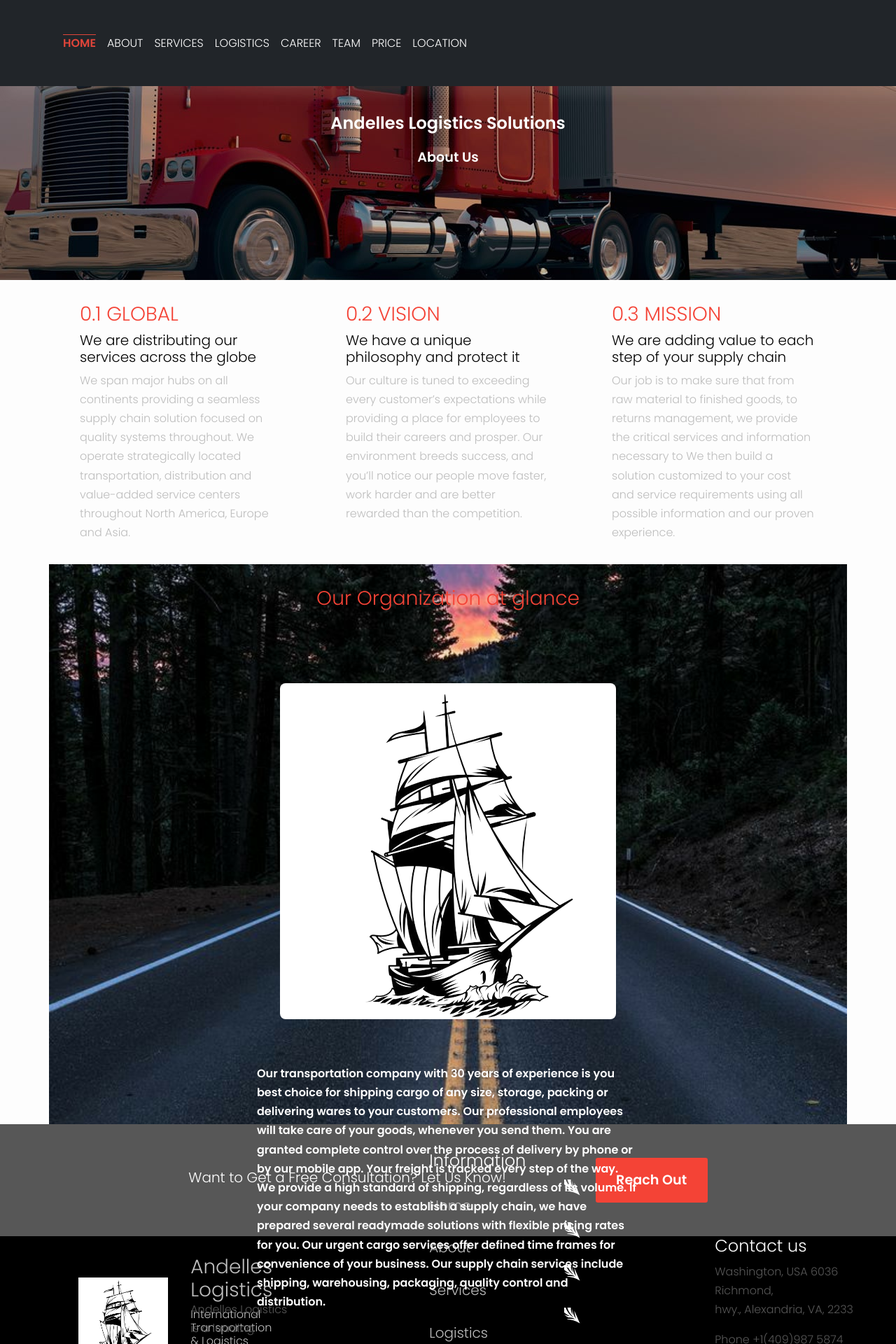
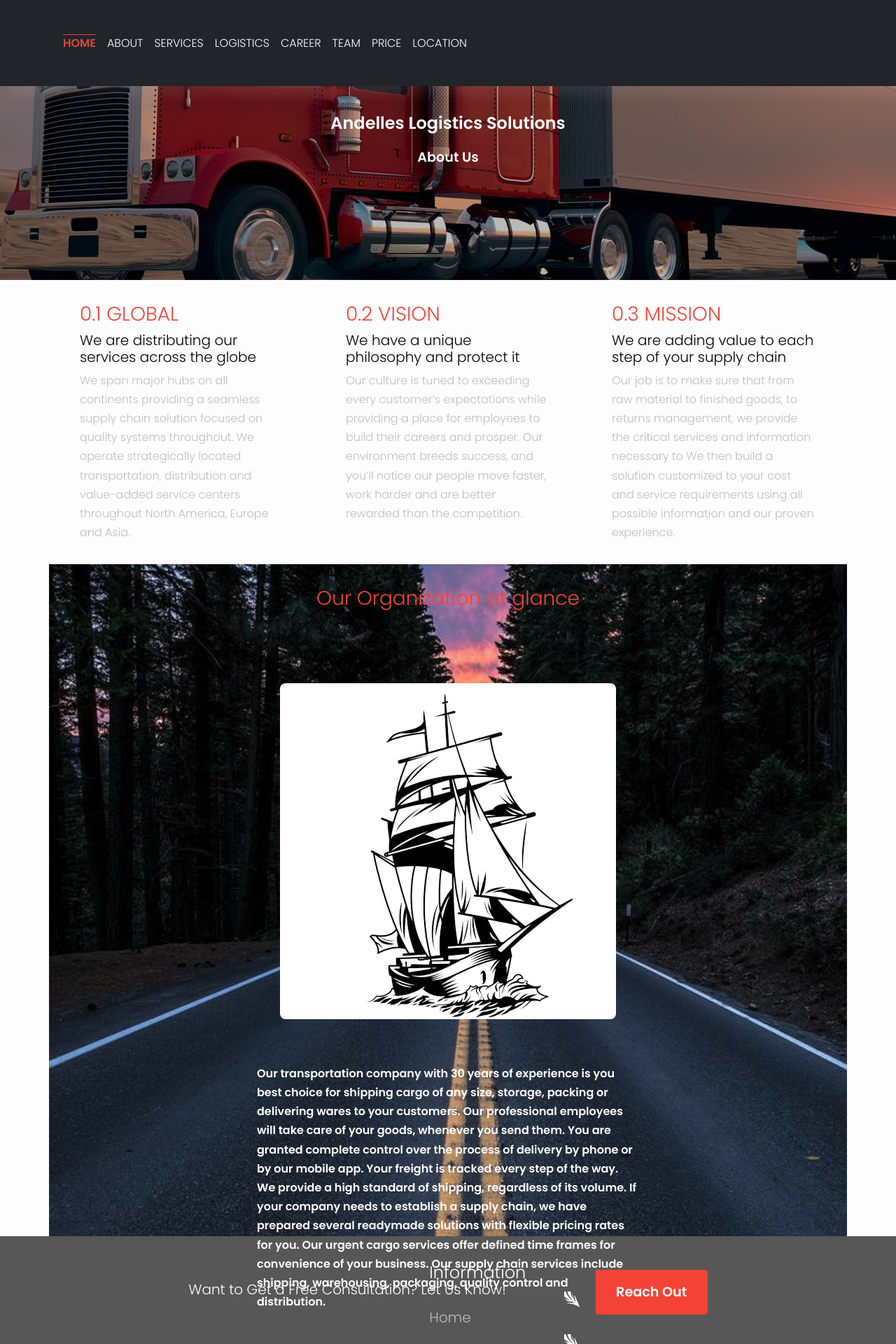
Before and after one commit to Roche001/Logistics-company, a React (Create React App) app: page /About in a window 1280 px wide. Shown: the top 1920 px of the page at 70% size. Built offline with nearby package versions, Linux system fonts and the light colour scheme.

Commit message:
update changes

```diff
--- a/src/components/about/About.css
+++ b/src/components/about/About.css
@@ -53,7 +53,7 @@
 }
 .glance {
   background-image: url("../../images/glance.jpeg");
-  height: 50rem;
+  height: 60rem;
   background-repeat: no-repeat;
   background-size: cover;
   background-attachment: fixed;
```
